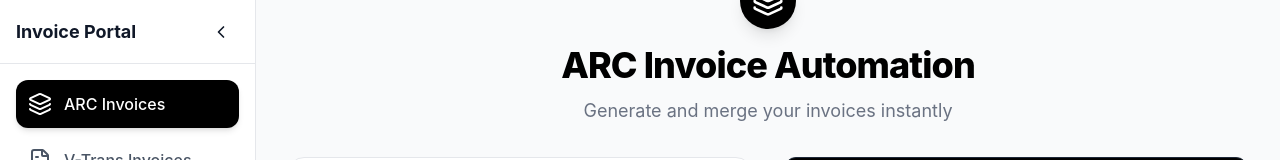
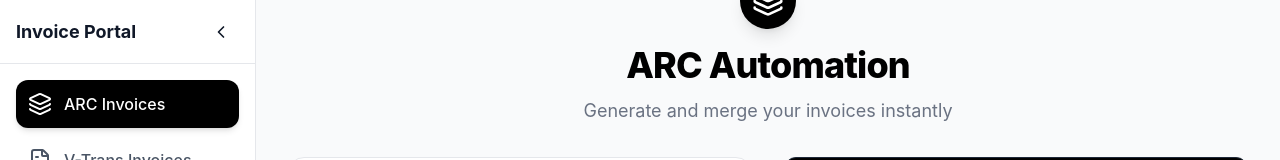
Before and after one commit to Nick444-del/ARC-Web-Automation, a React (Vite) app in the folder frontend/: page / in a window 1280 px wide. Shown: the top 160 px of the page. Built offline with nearby package versions, Linux system fonts and the light colour scheme; no server answers.

Commit message:
Corrections

```diff
--- a/frontend/src/ArcApp.jsx
+++ b/frontend/src/ArcApp.jsx
@@ -94,7 +94,7 @@
         <div className="inline-flex items-center justify-center p-3 bg-black rounded-full mb-4 shadow-lg">
           <Layers className="h-8 w-8 text-white" />
         </div>
-        <h1 className="text-4xl font-extrabold text-black tracking-tight">ARC Invoice Automation</h1>
+        <h1 className="text-4xl font-extrabold text-black tracking-tight">ARC Automation</h1>
         <p className="mt-3 text-lg text-gray-500">Generate and merge your invoices instantly</p>
       </div>
 
```
